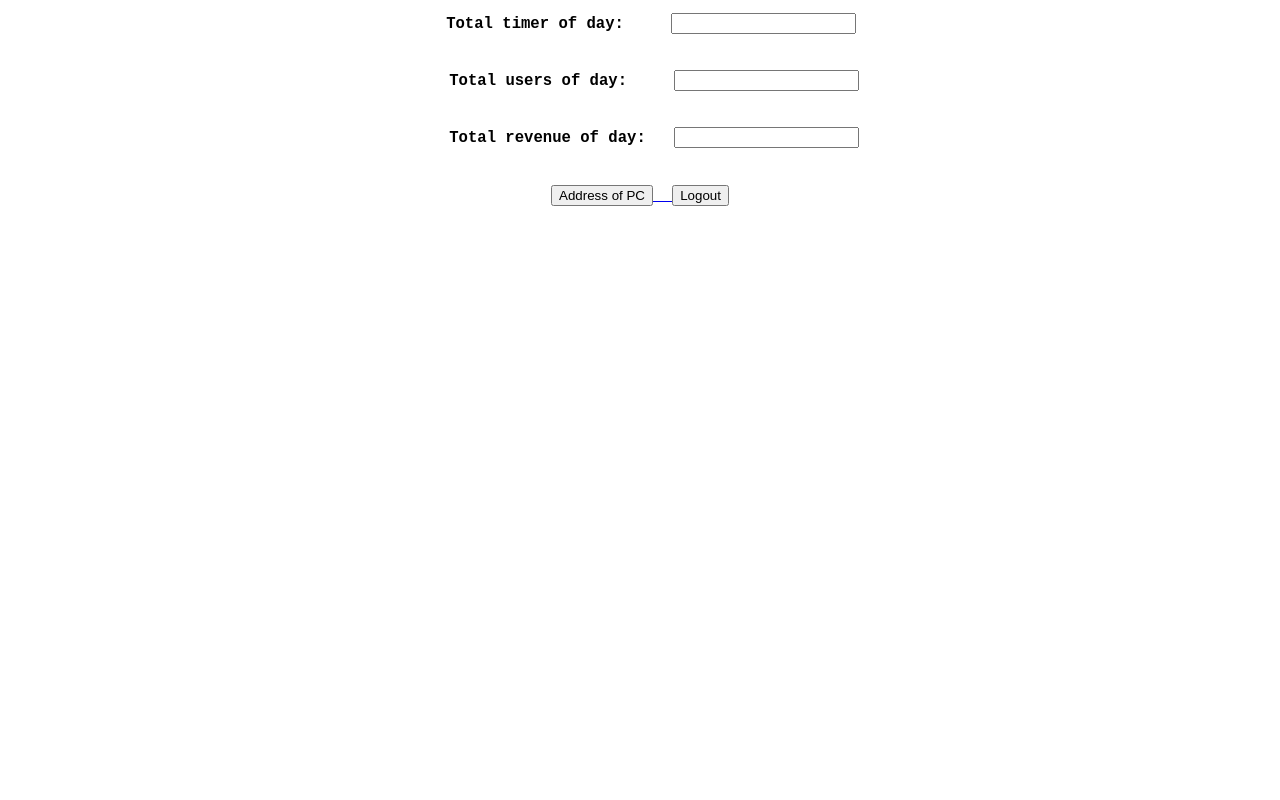
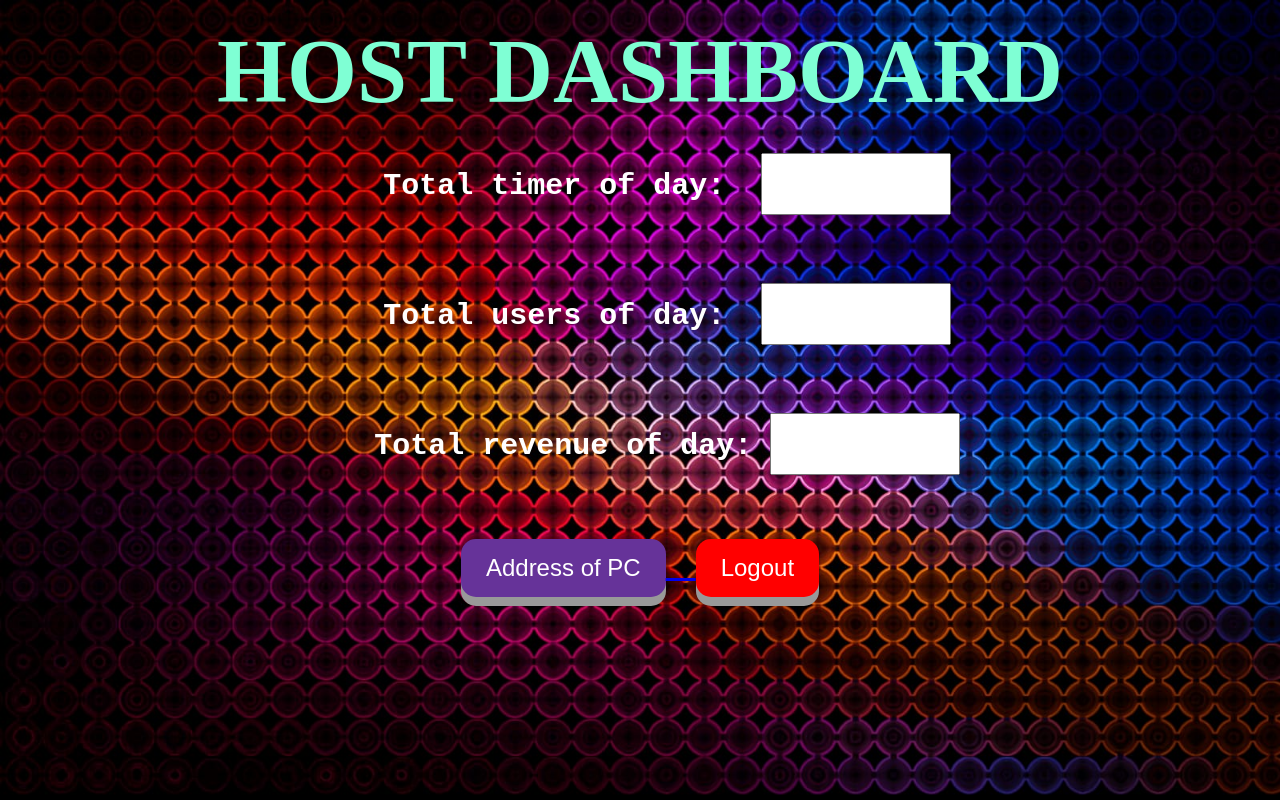
Before and after one commit to Sanketskanegaonkar/Hacksprint_PS16_Coding-Heist, a plain HTML site: page Host dashboard.html in a window 1280 px wide. Drawn offline with Linux system fonts and the light colour scheme.

Commit message:
Add files via upload

```diff
--- a/Host dashboard.html
+++ b/Host dashboard.html
@@ -1,6 +1,7 @@
 <!DOCTYPE html>
 <html lang="en">
 <head>
+    <link rel="stylesheet" href="hostdashboard.css">
     <meta charset="UTF-8">
     <meta http-equiv="X-UA-Compatible" content="IE=edge">
     <meta name="viewport" content="width=device-width, initial-scale=1.0">
@@ -8,17 +9,19 @@
 </head>
 <body>
     <center>
-<pre>    <b><big>Total timer of day:     <input type="text">
+        <h1>HOST DASHBOARD</h1>
+<pre>    <b>Total timer of day:  <input type="text">
     <br>
-   Total users of day:     <input type="text">
+   Total users of day:  <input type="text">
     <br>
-    Total revenue of day:   <input type="text"> </pre></b>
+    Total revenue of day: <input type="text"> </pre></b>
     <br>
     <a href="address of pc.html">
 
-    <button>Address of PC</button>&nbsp;&nbsp;&nbsp; </a> <a href="index.html"> <button>Logout</button> </big></a>
-    </center>
-
+    <button>Address of PC</button>&nbsp;&nbsp;&nbsp; </a> <a href="index.html"> <button class="button">Logout</button> </big></a>
+    </body>
+    </html>
+</center>
 
 
 </body>
```
